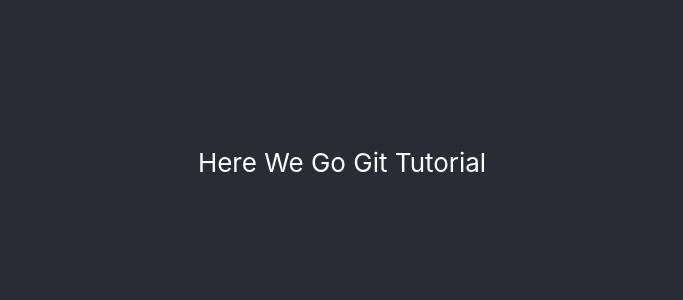
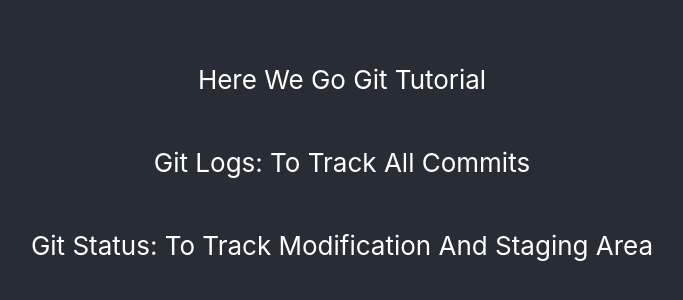
Before and after one commit to iamajayshirke/git-tut, a React (Create React App) app: page / in a window 1280 px wide. Shown: the part 238-538 px from the top of the page, without its empty margins (298-981 px from the left). Built offline with nearby package versions, Linux system fonts and the light colour scheme.

Commit message:
minor changes in main

```diff
--- a/src/App.js
+++ b/src/App.js
@@ -6,6 +6,8 @@ function App() {
     <div className="App">
       <header className="App-header">
        <p>Here We Go Git Tutorial</p>
+       <p>Git Logs: To Track All Commits</p>
+       <p>Git Status: To Track Modification And Staging Area</p>
       </header>
     </div>
   );
```
